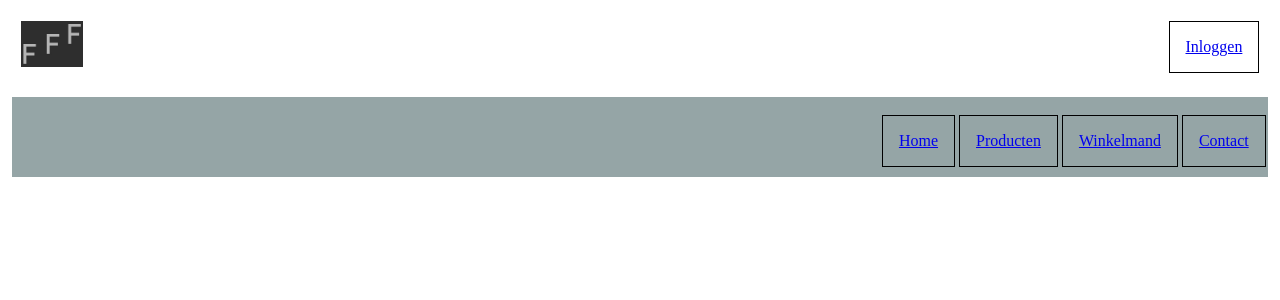
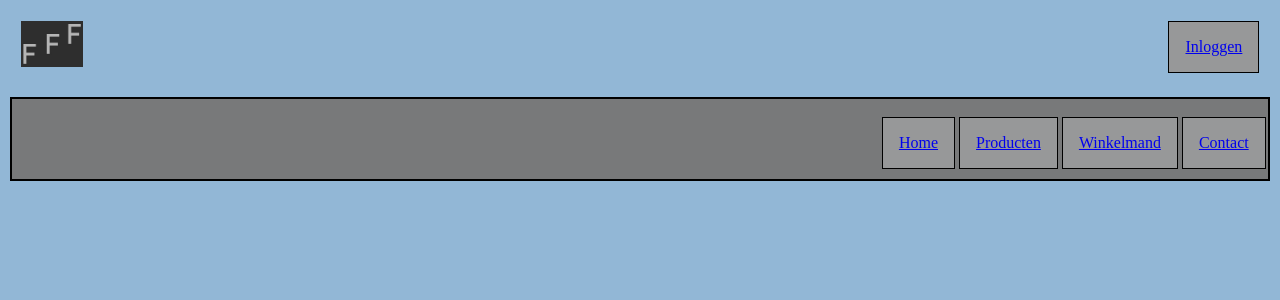
Before and after one commit to OlafKrommendijk/projectFFF, a PHP site: page /projectFFF/header.php in a window 1280 px wide. Shown: the top 300 px of the page. Run offline with PHP 8.4, Linux system fonts and the light colour scheme.

Commit message:
Betere mappenstructuur

```diff
--- a/css/footer.css
+++ b/css/footer.css
@@ -4,11 +4,9 @@ body {
 }
 
 .footer {
-    border-color: black;
-    border-style: solid;
-    border-radius: 10px;
+    border: 4px solid black;
 
-    background: #95A5A6;
+    background: #78797a;
 
     position: fixed;
     bottom: 0;
--- a/css/header.css
+++ b/css/header.css
@@ -1,3 +1,7 @@
+body{
+    background-color: #92b7d6;
+}
+
 img {
     max-width: 50%;
     height: auto;
@@ -9,7 +13,7 @@ img {
 }
 
 .loginContainer{
-    max-width: 100%;
+    max-width: 98%;
     margin: 0 auto;
     padding-left: 1%;
     padding-right: 1%;
@@ -27,13 +31,13 @@ img {
     justify-content: flex-end;
     flex-wrap: wrap;
 
-    background-color: #95A5A6;
+    border: 2px solid black;
+    background-color: #78797a;
 }
 
 .main-nav ul {
     margin: 1em 0 .5em;
     text-align: center;
-
 }
 .main-nav li {
     display: inline;
@@ -43,7 +47,7 @@ img {
     padding: 1.0em 1.0em;
 
     border: 1px solid black;
-
+    background-color: #979899;
 }
 
 .loginButton{
--- a/header.php
+++ b/header.php
@@ -13,12 +13,12 @@ session_start();
         <nav class="main-nav">
             <ul class="main-nav-list">
                 <li>
-                    <a class="loginButton" href="pages/login.php">Inloggen</a>
+                    <a class="loginButton" href="pageIncludes/loginContent.php">Inloggen</a>
                 </li>
             </ul>
         </nav>
         <h1 class="mh-logo">
-            <img src="pictures/logo.jpg" alt="Logo van FFF">
+            <img src="../pictures/logo.jpg" srcset="pictures/logo.jpg" alt="Logo van FFF" >
         </h1>
 
     </div>
```
Also changed, not shown: index.php (+1 -24 lines), login.php (renamed from pages/login.php, +1 -26 lines), pageIncludes/indexContent.php (added, +28 -0 lines), pageIncludes/loginContent.php (added, +26 -0 lines), pages/artikelPagina.php (deleted, +0 -7 lines), pageIncludes/contactContent.php (renamed from pages/contact.php), pageIncludes/productsContent.php (renamed from pages/producten.php).
